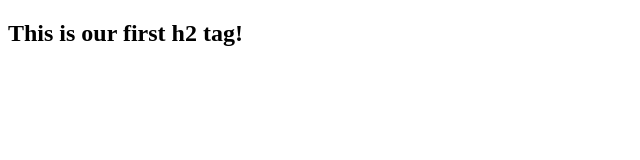
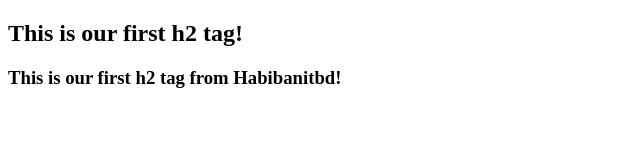
Before and after one commit to nitwebtraining/git-practice, a plain HTML site: page index.html in a window 1280 px wide. Shown: the whole page, without its empty margins (0-640 px from the left). Drawn offline with Linux system fonts and the light colour scheme.

Commit message:
another commit from habibanitbd

```diff
--- a/index.html
+++ b/index.html
@@ -7,5 +7,6 @@
 </head>
 <body>
     <h2>This is our first h2 tag!</h2>
+    <h3>This is our first h2 tag from Habibanitbd!</h3>
 </body>
 </html>
```
